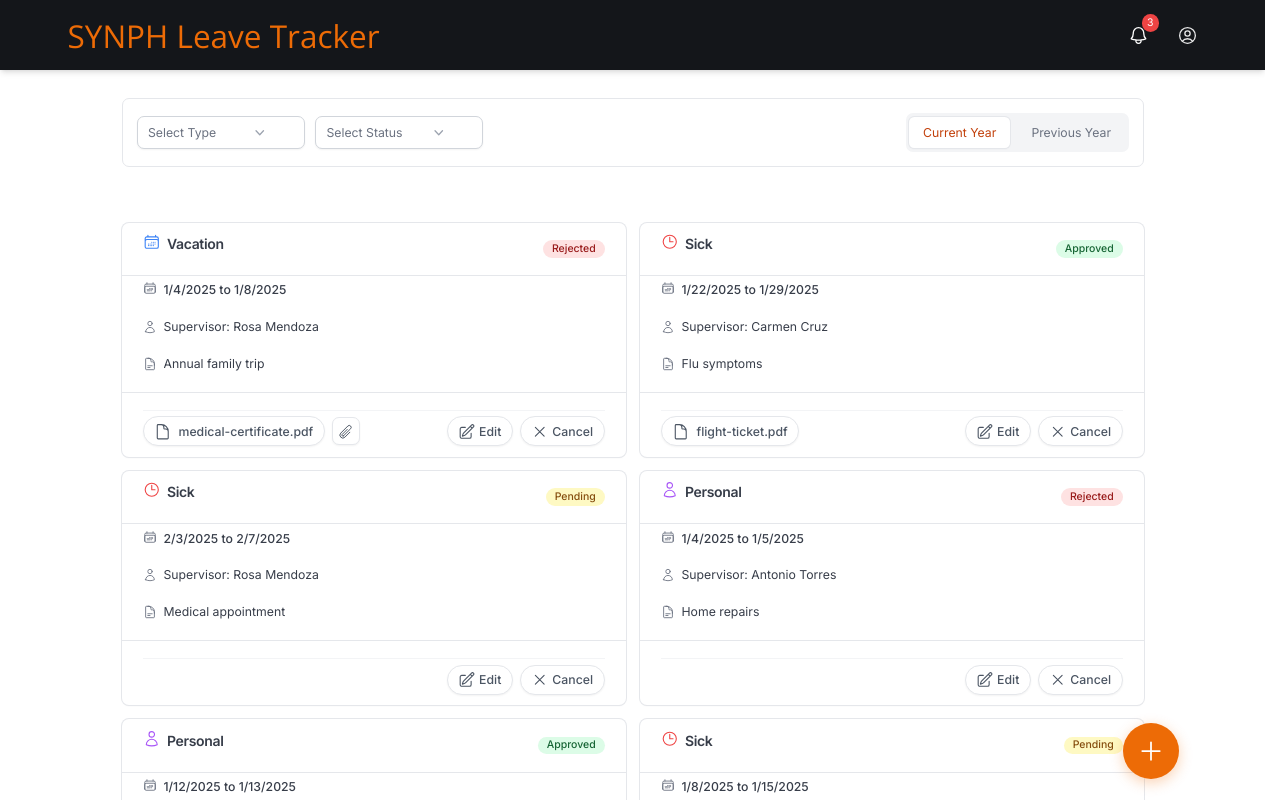
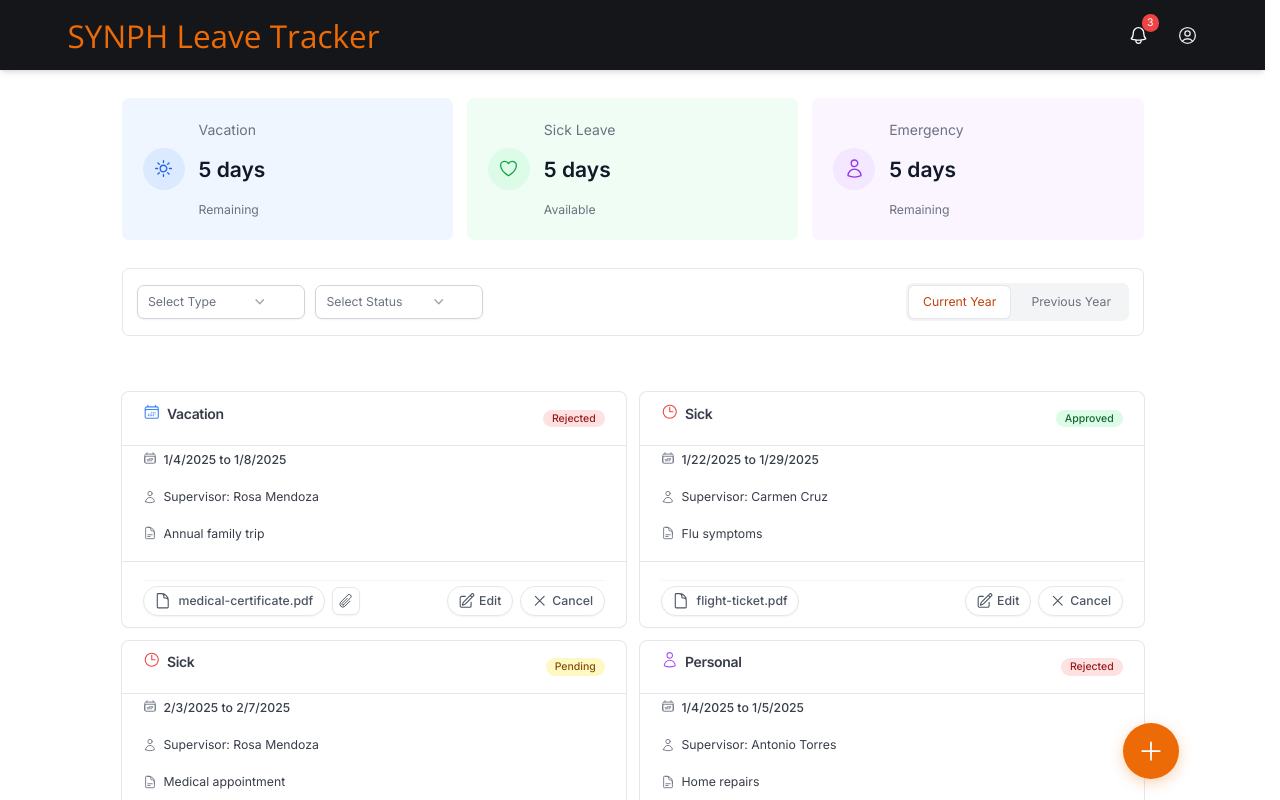
Before and after one commit to jeffreymoya/leave-tracker, a Next.js app in the folder apps/web/: page /dashboard in a window 1280 px wide. Shown: the top 800 px of the page. Built offline with nearby package versions, Linux system fonts and the light colour scheme.

Commit message:
feat: Add leave balance cards to dashboard page

```diff
--- a/apps/web/app/admin/_components/admin-leave-list/leave-row.tsx
+++ b/apps/web/app/admin/_components/admin-leave-list/leave-row.tsx
@@ -67,7 +67,9 @@ export function LeaveRow({ leave, isSelected, _isExpanded, onSelect, onClick }:
 
         <div className="text-sm text-gray-500">
           {!leave.attachments?.length ? (
-            <XMarkIcon className="h-5 w-5 text-red-500" aria-hidden="true" />
+            <div className="flex justify-center items-center min-h-[28px]">
+              <XMarkIcon className="h-5 w-5 text-red-500" aria-hidden="true" />
+            </div>
           ) : (
             <div className="flex items-center gap-2">
               {leave.attachments.map(attachment => (
--- a/apps/web/app/dashboard/page.tsx
+++ b/apps/web/app/dashboard/page.tsx
@@ -1,6 +1,7 @@
 'use client'
 
 import { useState, useMemo } from 'react'
+import { SunIcon, HeartIcon, UserIcon } from '@heroicons/react/24/outline'
 
 import { useLeavesQuery } from '@/lib/api/leaves'
 import type { LeaveType, LeaveStatus } from '@/types/leaves'
@@ -59,6 +60,54 @@ export default function DashboardPage() {
   return (
     <div className="container py-8">
       <div className="flex flex-col gap-8">
+        {/* Add Leave Balance Cards */}
+        <div className="grid grid-cols-1 md:grid-cols-3 gap-4">
+          <div className="p-6 bg-blue-50 rounded-lg">
+            <div className="flex items-center gap-4">
+              <div className="p-3 bg-blue-100 rounded-full">
+                <SunIcon className="w-6 h-6 text-blue-600" />
+              </div>
+              <div>
+                <p className="text-gray-500">Vacation</p>
+                <p className="text-2xl font-semibold text-gray-900">
+                  {typeCounts.Vacation} days
+                </p>
+                <span className="text-sm text-gray-500">Remaining</span>
+              </div>
+            </div>
+          </div>
+
+          <div className="p-6 bg-green-50 rounded-lg">
+            <div className="flex items-center gap-4">
+              <div className="p-3 bg-green-100 rounded-full">
+                <HeartIcon className="w-6 h-6 text-green-600" />
+              </div>
+              <div>
+                <p className="text-gray-500">Sick Leave</p>
+                <p className="text-2xl font-semibold text-gray-900">
+                  {typeCounts.Sick} days
+                </p>
+                <span className="text-sm text-gray-500">Available</span>
+              </div>
+            </div>
+          </div>
+
+          <div className="p-6 bg-purple-50 rounded-lg">
+            <div className="flex items-center gap-4">
+              <div className="p-3 bg-purple-100 rounded-full">
+                <UserIcon className="w-6 h-6 text-purple-600" />
+              </div>
+              <div>
+                <p className="text-gray-500">Emergency</p>
+                <p className="text-2xl font-semibold text-gray-900">
+                  {typeCounts.Personal} days
+                </p>
+                <span className="text-sm text-gray-500">Remaining</span>
+              </div>
+            </div>
+          </div>
+        </div>
+
         <div className="flex flex-col gap-4">
           {/* <ViewSwitcher view={view} onViewChange={setView} /> */}
           <Filters
```
